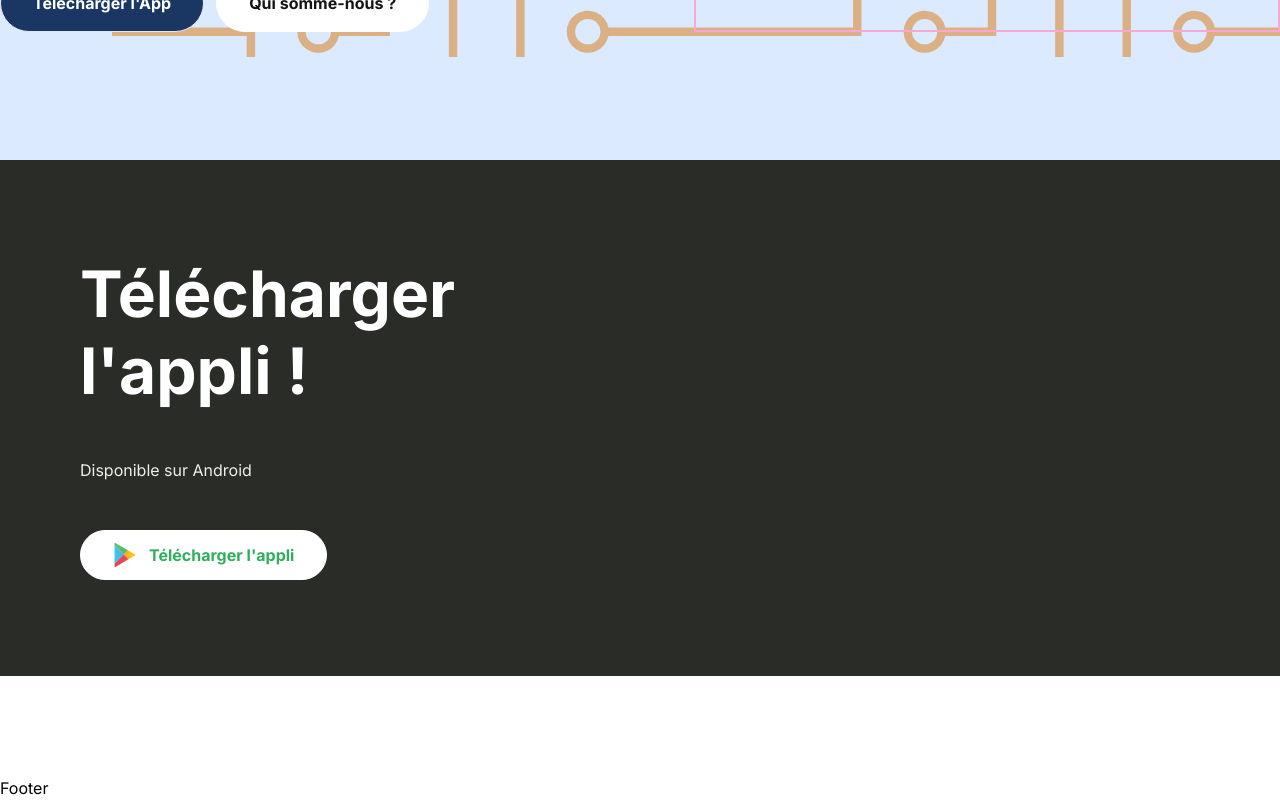
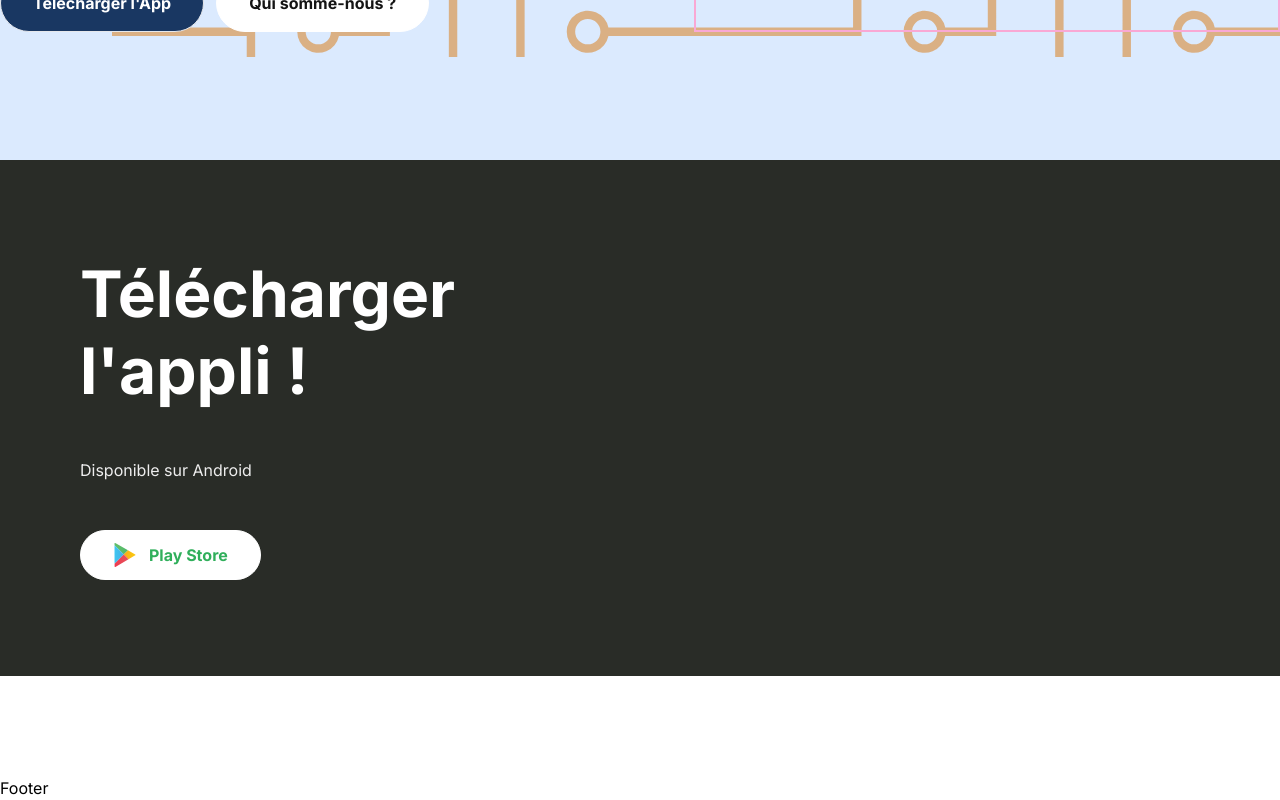
Before and after one commit to GanaF4ll/virtualsentinel, a Next.js app: page / in a window 1280 px wide. Shown: the part 605-1405 px from the top of the page. Built offline with nearby package versions, Linux system fonts and the light colour scheme.

Commit message:
Update title of Download button in Download.tsx

```diff
--- a/components/Download.tsx
+++ b/components/Download.tsx
@@ -13,7 +13,7 @@ const Download = () => {
           <div>
             <Button
               type="button"
-              title="Télécharger l'appli"
+              title="Play Store"
               icon="/android.svg"
               variant="btn_white"
               full
```
